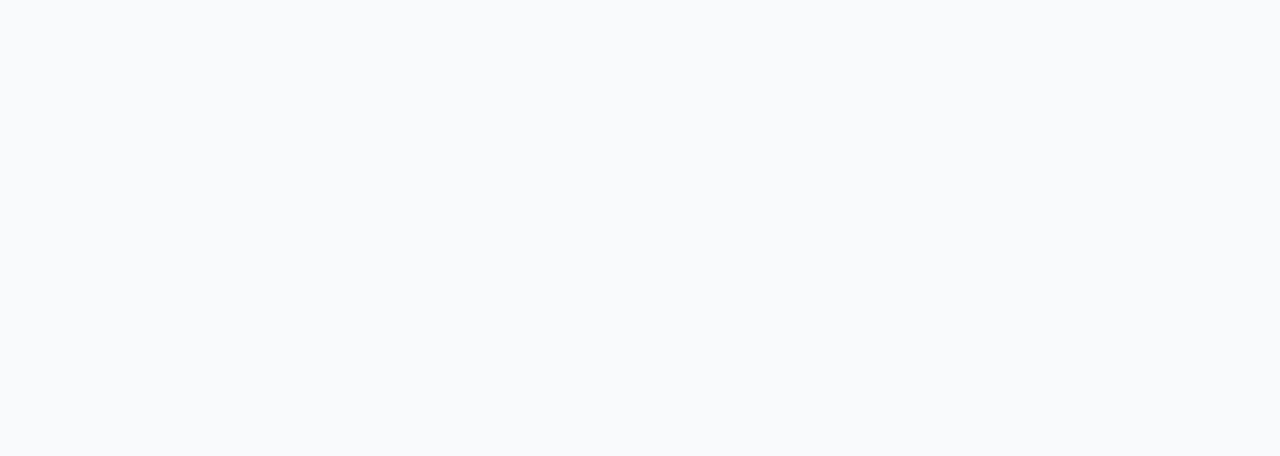
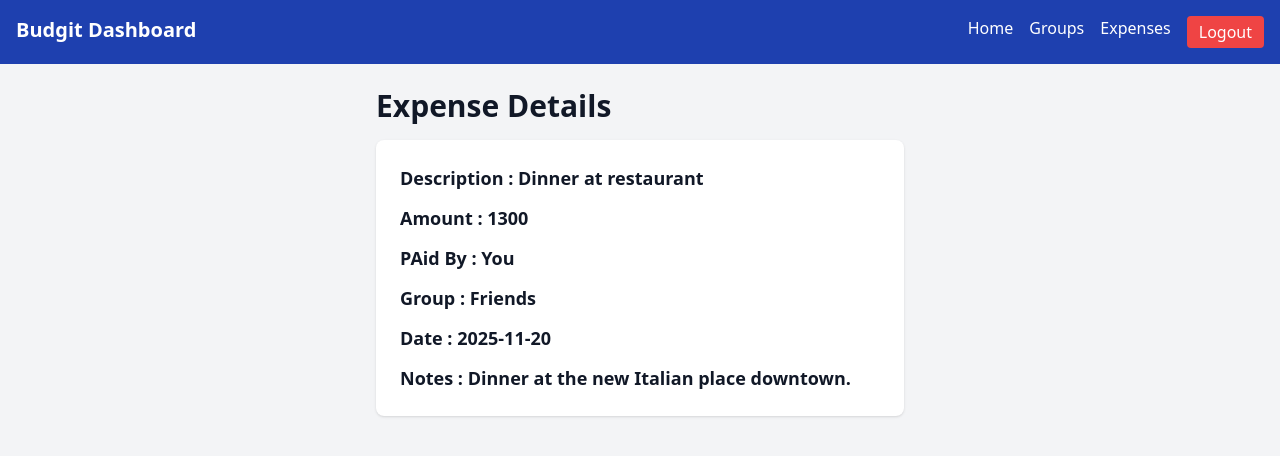
Before and after one commit to Prathamshetty318/Budgit, a React (Vite) app in the folder budgit-frontend/: page /expensedetails/1 in a window 1280 px wide. Before the commit this address had no page. Shown: the top 456 px of the page. Built offline with nearby package versions, Linux system fonts and the light colour scheme; sample sign-in values are in the browser's storage.

Commit message:
created expense details page UI with sample data

```diff
--- a/budgit-frontend/src/App.jsx
+++ b/budgit-frontend/src/App.jsx
@@ -18,6 +18,7 @@ import Groups from "./pages/Groups";
 import Expenses from "./pages/Expenses";
 import CreateGroup from "./pages/CreateGroup";
 import AddExpenses from "./pages/AddExpenses";
+import ExpenseDetails from "./pages/ExpenseDetails";
 
 function App() {
   const [darkMode, setDarkMode] = useState(false);
@@ -54,6 +55,7 @@ function App() {
         <Route path="/expenses" element={<ProtectdRoute><PrivateLayout><Expenses /></PrivateLayout></ProtectdRoute>}/>
         <Route path="/creategroup" element={<ProtectdRoute><PrivateLayout><CreateGroup /></PrivateLayout></ProtectdRoute>}/>
         <Route path="/addexpenses" element={<ProtectdRoute><PrivateLayout><AddExpenses /></PrivateLayout></ProtectdRoute>}/>
+        <Route path="/expensedetails/:id" element={<ProtectdRoute><PrivateLayout><ExpenseDetails /></PrivateLayout></ProtectdRoute>}/>
       </Routes>
     </div>
   );
--- /dev/null
+++ b/budgit-frontend/src/pages/ExpenseDetails.jsx
@@ -0,0 +1,46 @@
+import { useParams } from "react-router-dom";
+
+function ExpenseDetails(){
+    const {id} = useParams();
+
+
+    const expense ={
+        id,
+        description:"Dinner at restaurant",
+        amount:1300,
+        group:"Friends",
+        paidBy:"You",
+        date:"2025-11-20",
+        notes:"Dinner at the new Italian place downtown."
+    };
+
+    return(
+        <div className="p-6 max-w-xl mx-auto">
+            <h1 className="text-3xl font-bold mb-4">Expense Details</h1>
+
+            <div className="bg-white p-6 rounded-lg shadow space-y-3">
+                <p className="text-lg">
+                    <span className="font-bold">Description : {expense.description}</span>
+                </p>
+                <p className="text-lg">
+                    <span className="font-bold">Amount : {expense.amount}</span>
+                </p>
+                <p className="text-lg">
+                    <span className="font-bold">PAid By : {expense.paidBy}</span>
+                </p>
+                <p className="text-lg">
+                    <span className="font-bold">Group : {expense.group}</span>
+                </p>
+                <p className="text-lg">
+                    <span className="font-bold">Date : {expense.date}</span>
+                </p>
+                <p className="text-lg">
+                    <span className="font-bold">Notes : {expense.notes}</span>
+                </p>
+
+            </div>
+        </div>
+    );
+}
+
+export default ExpenseDetails;
--- a/budgit-frontend/src/pages/Expenses.jsx
+++ b/budgit-frontend/src/pages/Expenses.jsx
@@ -59,6 +59,10 @@ function Expenses(){
                                 <button className='text-blue-600 hover:underline'>Edit</button>
                                 <button className='text-red-600 hover:underline'>Delete</button>
                             </div>
+                            <Link to={`/expensedetails/${exp.id}`}
+                            className='text-blue-600 hover:underline mt-2 inline-block'>
+                                View Expense Details
+                            </Link>
                         </div>
                     </div>
                 ))}
--- a/budgit-frontend/src/pages/Groups.jsx
+++ b/budgit-frontend/src/pages/Groups.jsx
@@ -26,7 +26,7 @@ function Groups(){
                         <h2 className="text-xl font-bold">{g.name}</h2>
                         <p className="text-gray-600">{g.members}</p>
 
-                        <Link to={`/group/${g.id}`}
+                        <Link to={`/groupdetails/${g.id}`}
                         className="text-blue-600 hover:underline mt-2 inline-block">
                             View Group
                         </Link>
```
